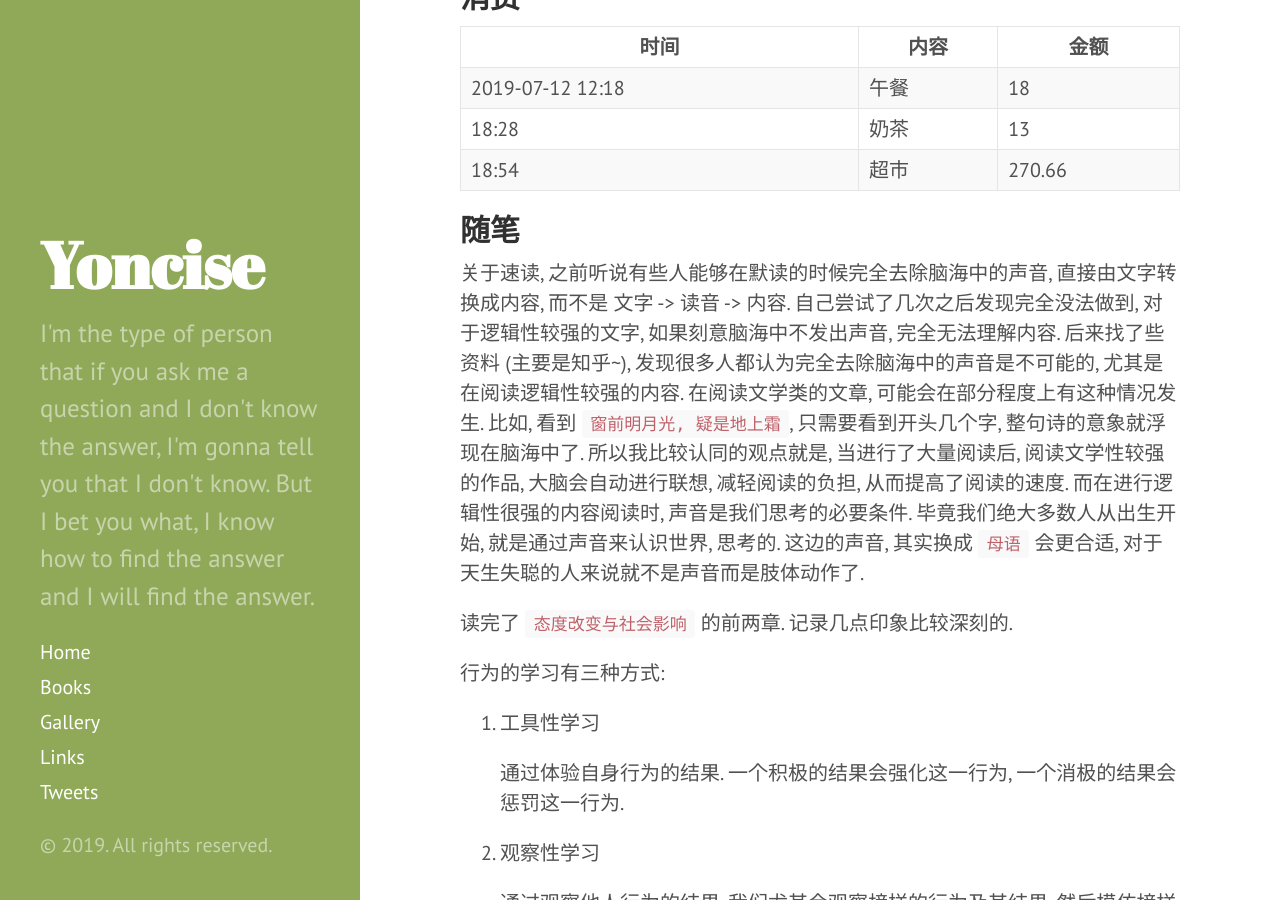
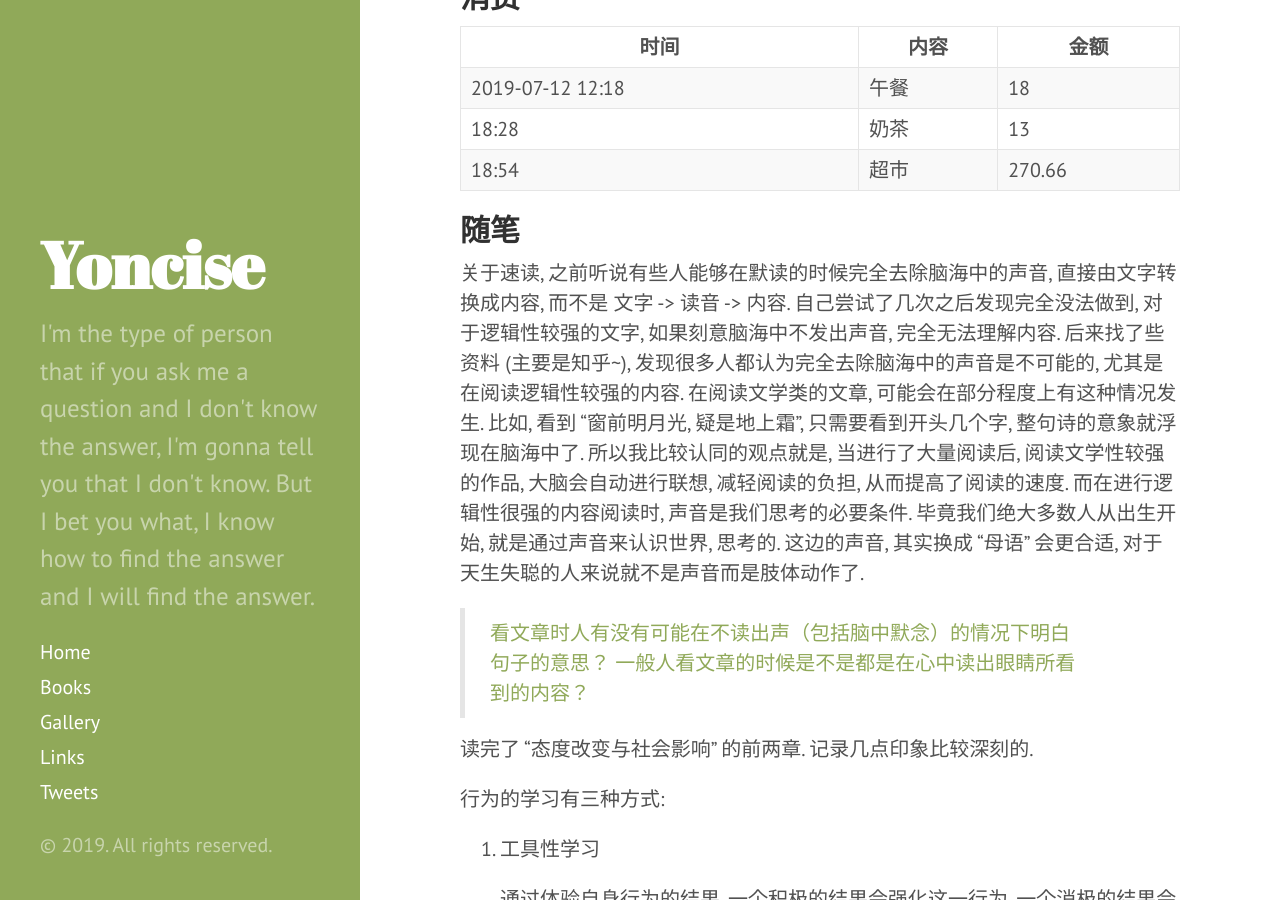
Before and after one commit to yoncise/yoncise.github.io, a Jekyll site: the page built from _posts/2019-07-13-Diary.md, in a window 1280 px wide and 900 px high, scrolled down 202 px. Built offline with Jekyll 4.4.1, drawn with Linux system fonts in a browser that asks for light colours.

Commit message:
add quote

```diff
--- a/_posts/2019-07-13-Diary.md
+++ b/_posts/2019-07-13-Diary.md
@@ -16,13 +16,15 @@ title: 2019-07-13 Diary
 关于速读, 之前听说有些人能够在默读的时候完全去除脑海中的声音, 直接由文字转换成内容, 而不是 文字 -> 读音 -> 内容.
 自己尝试了几次之后发现完全没法做到, 对于逻辑性较强的文字, 如果刻意脑海中不发出声音, 完全无法理解内容.
 后来找了些资料 (主要是知乎~), 发现很多人都认为完全去除脑海中的声音是不可能的, 尤其是在阅读逻辑性较强的内容.
-在阅读文学类的文章, 可能会在部分程度上有这种情况发生. 比如, 看到 `窗前明月光, 疑是地上霜`,
+在阅读文学类的文章, 可能会在部分程度上有这种情况发生. 比如, 看到 "窗前明月光, 疑是地上霜",
 只需要看到开头几个字, 整句诗的意象就浮现在脑海中了. 所以我比较认同的观点就是,
 当进行了大量阅读后, 阅读文学性较强的作品, 大脑会自动进行联想, 减轻阅读的负担, 从而提高了阅读的速度.
 而在进行逻辑性很强的内容阅读时, 声音是我们思考的必要条件. 毕竟我们绝大多数人从出生开始,
-就是通过声音来认识世界, 思考的. 这边的声音, 其实换成 `母语` 会更合适, 对于天生失聪的人来说就不是声音而是肢体动作了.
+就是通过声音来认识世界, 思考的. 这边的声音, 其实换成 "母语" 会更合适, 对于天生失聪的人来说就不是声音而是肢体动作了.
 
-读完了 `态度改变与社会影响` 的前两章. 记录几点印象比较深刻的.
+> [看文章时人有没有可能在不读出声（包括脑中默念）的情况下明白句子的意思？ 一般人看文章的时候是不是都是在心中读出眼睛所看到的内容？](https://www.zhihu.com/question/20816784)
+
+读完了 "态度改变与社会影响" 的前两章. 记录几点印象比较深刻的.
 
 行为的学习有三种方式:
 
```
